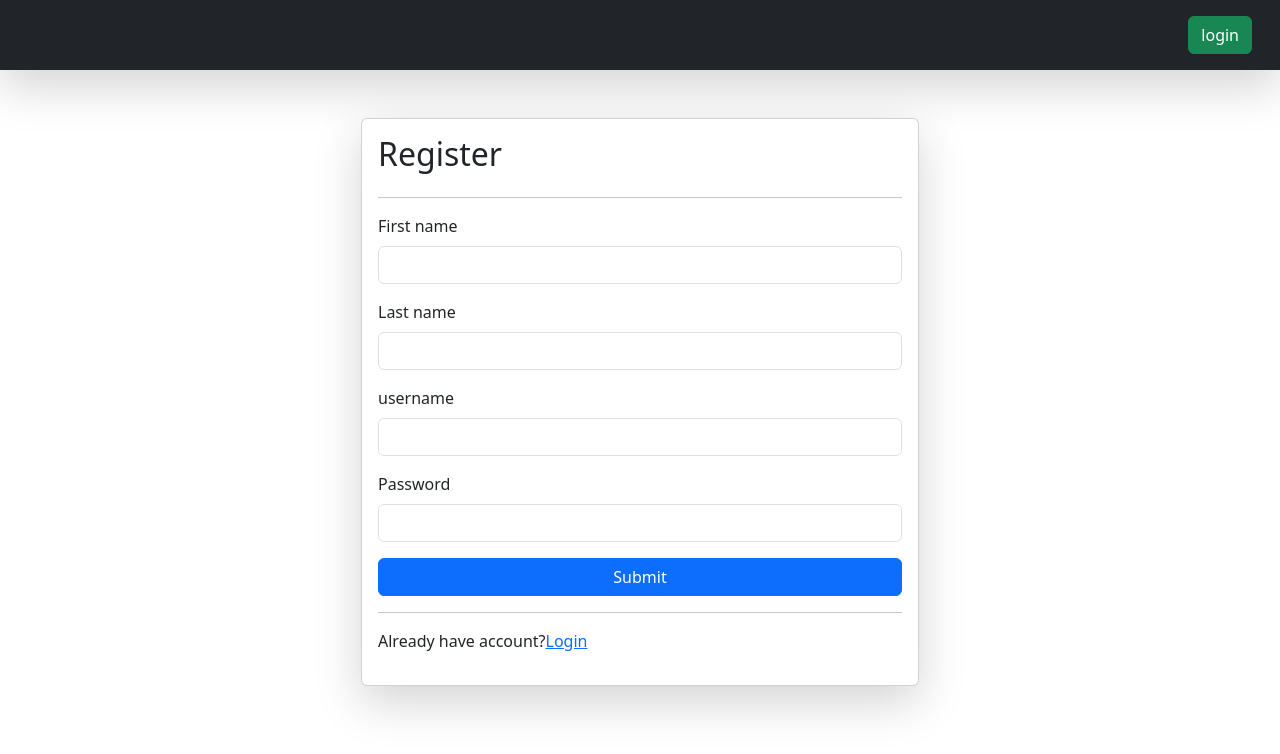
After one commit to nirmal-rawal/Recipe_project_using_django, a Django app: page /register/ in a window 1280 px wide. The commit adds this page. Shown: the top 754 px of the page. Run offline with Django 5.2, Linux system fonts and the light colour scheme.

Commit message:
change all about authintations,login register etc

```diff
--- a/Recipe_Project/settings.py
+++ b/Recipe_Project/settings.py
@@ -28,6 +28,9 @@ INSTALLED_APPS = [
     'vege',
 ]
 
+AUTHENTICATION_BACKENDS = (
+    'django.contrib.auth.backends.ModelBackend',
+)
 MIDDLEWARE = [
     'django.middleware.security.SecurityMiddleware',
     'django.contrib.sessions.middleware.SessionMiddleware',
@@ -36,6 +39,7 @@ MIDDLEWARE = [
     'django.contrib.auth.middleware.AuthenticationMiddleware',
     'django.contrib.messages.middleware.MessageMiddleware',
     'django.middleware.clickjacking.XFrameOptionsMiddleware',
+
 ]
 
 ROOT_URLCONF = 'Recipe_Project.urls'
--- a/Recipe_Project/urls.py
+++ b/Recipe_Project/urls.py
@@ -25,8 +25,12 @@ from vege import views
 urlpatterns = [
     path('admin/', admin.site.urls),
     path('r/',include('vege.urls')),
-    path("delect-recepie/<id>",views.delete_receipe,name="delete_receipe"),
-    path("update-recepie/<id>",views.update_receipe,name="update_receipe"),
+    path("delect-recepie/<int:id>/",views.delete_receipe,name="delete_receipe"),
+    path("login/",views.login_page,name="login_page"),
+
+    path("logout/",views.logout_page,name="logout_page"),
+    path("register/",views.register,name="register_page"),
+    path("update-recepie/<int:id>/",views.update_receipe,name="update_receipe"),
 ]
 if settings.DEBUG:
     urlpatterns += static(settings.MEDIA_URL,
--- a/vege/models.py
+++ b/vege/models.py
@@ -1,10 +1,13 @@
 from django.db import models
+from django.contrib.auth.models import User
 
 # Create your models here.
 class Recp(models.Model):
+    user=models.ForeignKey(User,on_delete=models.SET_NULL , null=True , blank=True)
     receipe_name=models.CharField( max_length=100)
     receipe_description=models.TextField()
     receipe_image=models.ImageField(upload_to="receipe")
 
+
     def __str__(self) -> str:
         return self.receipe_name
--- a/vege/templates/vege/base.html
+++ b/vege/templates/vege/base.html
@@ -2,11 +2,22 @@
 <html lang="en">
 <head>
     <meta charset="UTF-8">
-    <meta name="viewport" content="width=device-width, initial-scale=1.0">
+    <meta name="viewport" content="width=device-width initial-scale=1.0">
     <link href="https://cdn.jsdelivr.net/npm/bootstrap@5.3.3/dist/css/bootstrap.min.css" rel="stylesheet" integrity="sha384-QWTKZyjpPEjISv5WaRU9OFeRpok6YctnYmDr5pNlyT2bRjXh0JMhjY6hW+ALEwIH" crossorigin="anonymous">
     <title>Receipes</title>
 </head>
 <body>
+    <nav class="navbar p-3 bg-dark shadow-lg">
+        <div class="container-fluid">
+          <a class="navbar-brand"></a>
+        {% if  request.user.is_authenticated %}
+            <a href="/logout/" class="btn btn-success" type="submit">logout</a>
+        {% else %}
+        <a href="/login/" class="btn btn-success" type="submit">login</a>
+        {% endif %}
+          </form>
+        </div>
+      </nav>
     {% block start  %}
     {% endblock start %}
 </body>
--- a/vege/templates/vege/receipes.html
+++ b/vege/templates/vege/receipes.html
@@ -1,11 +1,13 @@
 {% extends "vege/base.html" %}
 {% block start %}
+
     <div class="container mt-5 ">
         <form class="col-6 mx-auto card p-3 shadow-lg" method="POST" enctype="multipart/form-data">
             {% csrf_token %}
             <h2>Add Receipe</h2>
             <hr>
             <div class="mb-3">
+
                 <label class="form-label">Receipe name</label>
                 <input name="receipe_name" required class="form-control">
             </div>
@@ -67,5 +69,6 @@
                 {% endfor %}
             </tbody>
         </table>
+
     </div>
 {% endblock start %}
--- /dev/null
+++ b/vege/templates/vege/register.html
@@ -0,0 +1,45 @@
+{% extends "vege/base.html" %}
+{% block start %}
+    <div class="container mt-5 ">
+        <form class="col-6 mx-auto card p-3 shadow-lg" method="POST" enctype="multipart/form-data">
+            {% csrf_token %}
+            <h2>Register</h2>
+            <hr>
+            {% if messages %}
+            <div class="alert alert-primary" role="alert">
+                {% for message in messages %}
+                {{ message }}
+                {% endfor %}
+            </div>
+
+{% endif %}
+            <div class="mb-3">
+                <label for="exampleInputEmail1" class="form-label">First name</label>
+                <input type="text" class="form-control" name="first_name" >
+
+            </div>
+            <div class="mb-3">
+                <label for="exampleInputEmail1" class="form-label">Last name</label>
+                <input type="text" class="form-control"name="last_name" id="exampleInputtext1" aria-describedby="emailHelp">
+
+            </div>
+            <div class="mb-3">
+                <label for="exampleInputEmail1" class="form-label">username</label>
+                <input type="text" class="form-control" name="username" id="exampleInputEmail1" aria-describedby="emailHelp">
+
+            </div>
+            <div class="mb-3">
+                <label for="exampleInputPassword1" class="form-label">Password</label>
+                <input type="password" class="form-control"name="password" id="exampleInputPassword1">
+                </div>
+
+                <button type="submit" class="btn btn-primary">Submit</button>
+            <hr>
+                <p>Already have account?<a href="/login/">Login</a></p>
+
+        </form>
+
+
+
+    </div>
+{% endblock start %}
--- a/vege/views.py
+++ b/vege/views.py
@@ -1,9 +1,12 @@
 from django.shortcuts import render, redirect, get_object_or_404
 from .models import Recp
 from django.http import HttpResponse
-
+from django.contrib.auth.models import User
+from django.contrib import messages
+from django.contrib.auth import authenticate, login,logout
+from django.contrib.auth.decorators import login_required
 # Create your views here.
-
+@login_required(login_url="/login/")
 def receipes(request):
     if request.method == "POST":
         data = request.POST
@@ -23,27 +26,85 @@ def receipes(request):
         queryset=queryset.filter(receipe_name__icontains=request.GET.get("search"))
     return render(request, 'vege/receipes.html', {"data": queryset})
 
-def update_receipe(request,id):
-    queryset=get_object_or_404(Recp,id=id)
+@login_required(login_url="/login/")
+def update_receipe(request, id):
+    print(f"User authenticated: {request.user.is_authenticated}")
+    queryset = get_object_or_404(Recp, id=id)
 
-    if request.method=="POST":
-        data=request.POST
+    if request.method == "POST":
         data = request.POST
         recepie_image = request.FILES.get("receipe_image")
         receipe_name = data.get("receipe_name")
         receipe_description = data.get("receipe_description")
 
-        queryset.receipe_name=receipe_name
-        queryset.receipe_description=receipe_description
+        queryset.receipe_name = receipe_name
+        queryset.receipe_description = receipe_description
 
         if recepie_image:
-            queryset.receipe_image=recepie_image
+            queryset.receipe_image = recepie_image
 
         queryset.save()
         return redirect("/r/rec/")
-    return render(request,'vege/update.html',{"receipe":queryset} )
 
+    return render(request, 'vege/update.html', {"receipe": queryset})
+
+@login_required(login_url="/login/")
 def delete_receipe(request, id):
+    print(f"User authenticated: {request.user.is_authenticated}")
     queryset = get_object_or_404(Recp, id=id)
-    queryset.delete()
-    return redirect("/r/rec/")
+    if request.method == "POST":
+        queryset.delete()
+        return redirect("/r/rec/")
+    return render(request, 'vege/confirm_delete.html', {"receipe": queryset})
+
+
+def login_page(request):
+    if request.method == "POST":
+        username = request.POST.get("username")
+        password = request.POST.get("password")
+
+        if not User.objects.filter(username=username).exists():
+            messages.info(request, "Invalid username")
+            return redirect('/login/')
+
+        user = authenticate(username=username, password=password)
+        if user is None:
+            messages.info(request, "Password wrong")
+            return redirect('/login/')
+        else:
+            login(request, user)  # Pass the request object here
+            return redirect('/r/rec/')
+
+    return render(request, "vege/login.html")
+
+
+def logout_page(request):
+    logout(request)
+    return redirect('/login/')
+
+
+
+def register(request):
+    if request.method=="POST":
+        first_name=request.POST.get("first_name")
+        last_name=request.POST.get("last_name")
+        username=request.POST.get("username")
+        password=request.POST.get("password")
+
+        user=User.objects.filter(username=username)
+        if user.exists():
+            messages.info(request, "Username already Exits")
+            return redirect('/register/')
+
+        user=User.objects.create(
+            first_name=first_name,
+            last_name=last_name,
+            username=username
+        )
+
+        user.set_password(password)
+        user.save()
+
+        messages.info(request, "Account Created Successfully")
+        return redirect("/register/")
+    return render(request,"vege/register.html")
```
Also changed, not shown: vege/templates/vege/login.html (added, +36 -0 lines), public/media/receipe/1432385371594.jpeg (added), public/media/receipe/Chicken-Fricasse_03.webp (added), public/media/receipe/Nepalese-Chilli-Garlic-Prawn.webp (added), public/media/receipe/potato-and-leek-soup_1980x1320-118410-1.jpg (added), vege/migrations/0002_recp_user.py (added), vege/templates/vege/logout.html (added).
